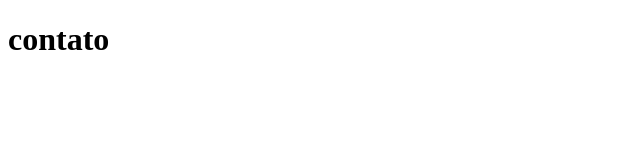
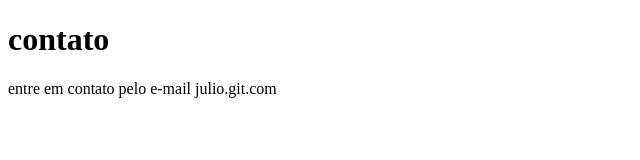
Before and after one commit to julio-oss/sistema-de-cadastro, a plain HTML site: page contato.html in a window 1280 px wide. Shown: the whole page, without its empty margins (0-640 px from the left). Drawn offline with Linux system fonts and the light colour scheme.

Commit message:
adicionando e-mail de contato

```diff
--- a/contato.html
+++ b/contato.html
@@ -12,6 +12,7 @@
 
 <body>
 	<h1>contato</h1>
+	<p>entre em contato pelo e-mail julio.git.com</p>
 
 </body>
 
```
